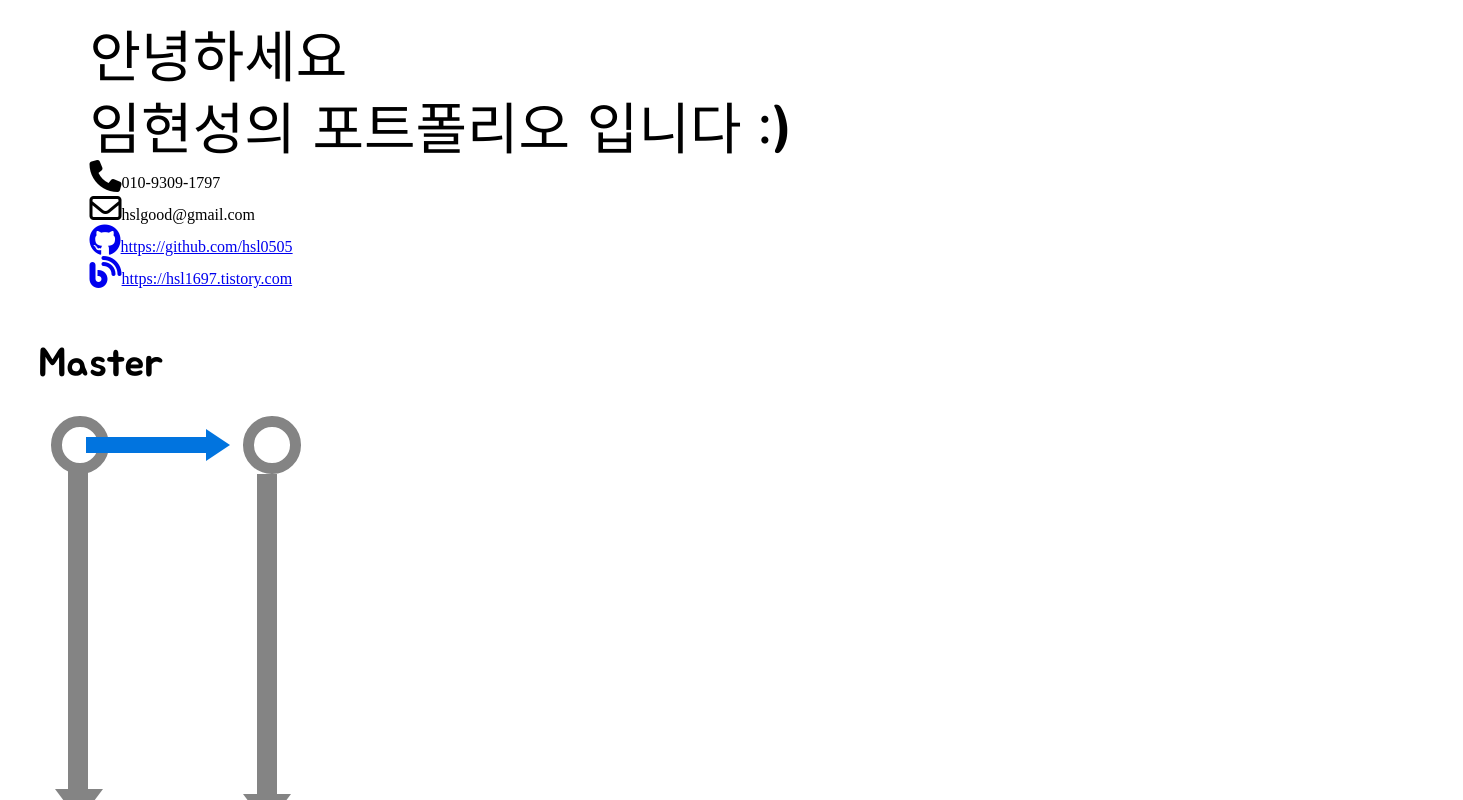
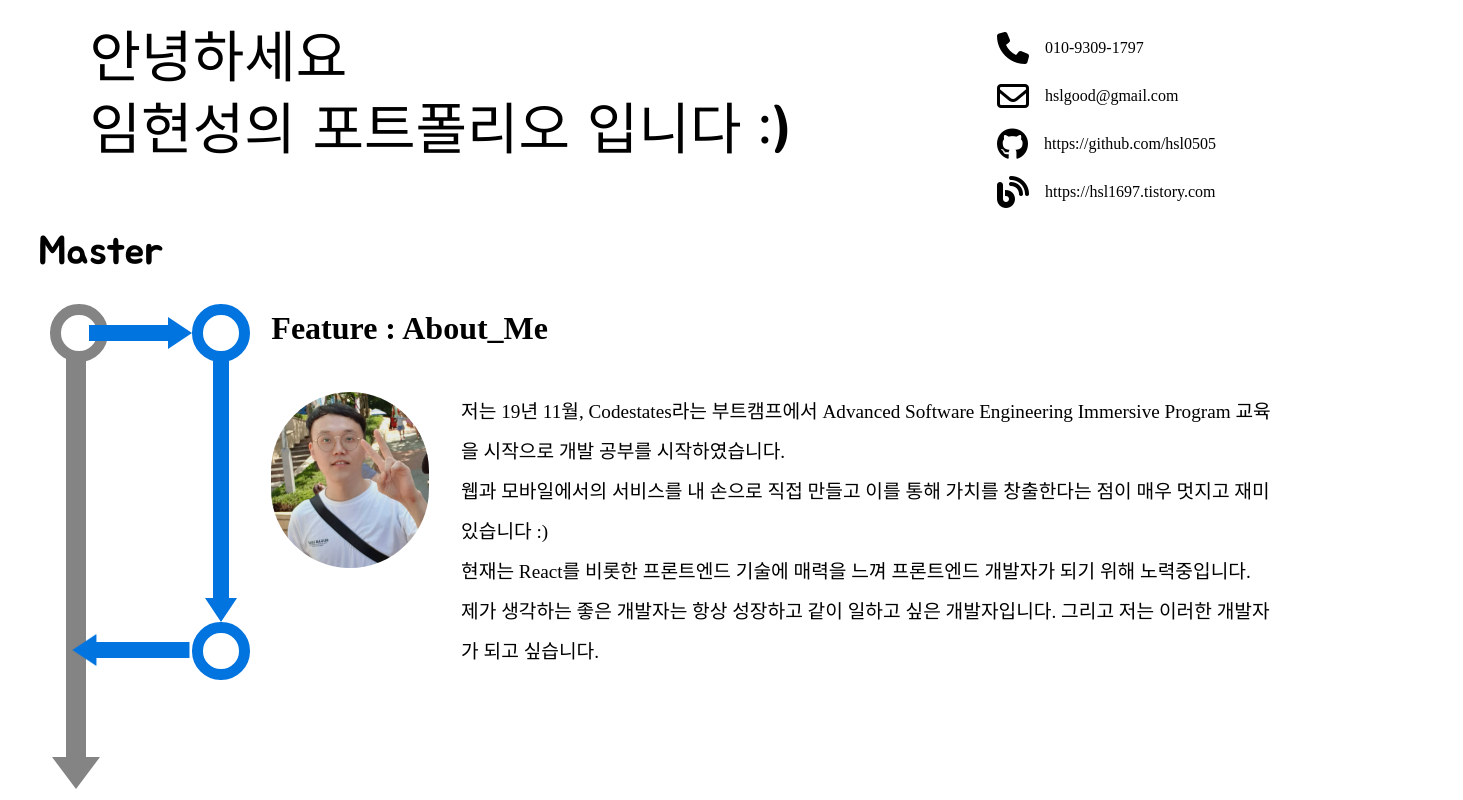
Before and after one commit to hsl0505/hsl0505.github.io, a React app: page / in a window 1280 px wide. Shown: the top 800 px of the page, 1463 px wide, since content can reach past the window. Built offline with nearby package versions, Linux system fonts and the light colour scheme.

Commit message:
Fix scss

```diff
--- a/src/scss/_aboutMe.scss
+++ b/src/scss/_aboutMe.scss
@@ -5,7 +5,7 @@
   .AboutMe_branch {
     padding-left: 0.5%;
     display: flex;
-    width: 15%;
+    width: 12%;
     margin-left: 3%;
     .master {
       width: 30%;
@@ -14,7 +14,7 @@
       }
       .Arrow {
         margin-top: -0.3rem;
-        margin-left: 18%;
+        margin-left: 16.5%;
       }
     }
 
@@ -23,7 +23,49 @@
     }
   }
   .AboutMe_content {
-    width: 82%;
-    padding-left: 1%;
+    width: 88%;
+    display: flex;
+    .Circle {
+      border: 0.7rem solid #0174df;
+    }
+    .Arrow {
+      margin-left: 0.8rem;
+      margin-top: -0.2rem;
+      .arrow_line {
+        margin-left: 0.5rem;
+        height: 15rem;
+        border-left: 0.5rem solid transparent;
+        border-right: 0.5rem solid transparent;
+        background-color: #0174df;
+      }
+      .arrow {
+        border-left: 1rem solid transparent;
+        border-right: 1rem solid transparent;
+        border-top: 1.5rem solid #0174df;
+      }
+    }
+
+    .content {
+      margin-left: 2%;
+      .content_title {
+        margin-top: 0.5rem;
+        font-size: 2rem;
+        font-weight: bold;
+      }
+      .content_box {
+        margin-top: 3rem;
+        display: flex;
+        .content_img {
+          height: 11rem;
+          width: 11rem;
+          border-radius: 5.5rem;
+        }
+        .content_text {
+          margin-left: 2rem;
+          font-size: 1.2rem;
+          line-height: 2.5rem;
+        }
+      }
+    }
   }
 }
--- a/src/scss/_arrow.scss
+++ b/src/scss/_arrow.scss
@@ -1,7 +1,7 @@
 .Arrow {
   .arrow_line {
     margin-left: 0.85rem;
-    height: 20rem;
+    height: 25rem;
     width: 0;
     border-left: 0.65rem solid transparent;
     border-right: 0.65rem solid transparent;
--- a/src/scss/_featureArrow.scss
+++ b/src/scss/_featureArrow.scss
@@ -1,14 +1,13 @@
 .FeatureArrow {
   display: flex;
   flex-direction: column;
-  justify-content: space-between;
   .right {
     display: flex;
     margin-top: 0.8rem;
-    margin-left: -0.9rem;
+    margin-left: 0rem;
     .right_line {
       height: 0;
-      width: 10.5rem;
+      width: 7.5rem;
       border-top: 0.5rem solid transparent;
       border-bottom: 0.5rem solid transparent;
       background-color: #0174df;
@@ -25,24 +24,26 @@
 
   .left {
     display: flex;
-    width: 120%;
     transform: rotate(180deg);
-    margin-bottom: 5rem;
-    margin-left: -2.9rem;
+    position: relative;
+    top: 17.8rem;
+    width: 115%;
+    margin-left: -1.1rem;
     .left_line {
       height: 0;
-      width: 87%;
+      width: 97%;
       border-top: 0.5rem solid transparent;
       border-bottom: 0.5rem solid transparent;
-      background-color: #848484;
+      background-color: #0174df;
       margin-top: 0.5rem;
     }
     .left_arrow {
       width: 0;
+      margin-right: 0.1rem;
       height: 0;
       border-top: 1rem solid transparent;
       border-bottom: 1rem solid transparent;
-      border-left: 1.5rem solid #848484;
+      border-left: 1.5rem solid #0174df;
     }
   }
 }
--- a/src/scss/style.scss
+++ b/src/scss/style.scss
@@ -21,8 +21,12 @@ body,
 }
 
 .Home {
+  display: flex;
+  justify-content: space-between;
+  width: 100%;
   margin-top: 2rem;
-  margin-left: 7%;
+  padding-left: 7%;
+  padding-right: 5%;
   .Home_text {
     .Home_t1,
     .Home_t2 {
@@ -37,6 +41,34 @@ body,
       margin-top: 1rem;
       opacity: 0;
       animation: fadeIn 1.5s 1.5s 1 forwards;
+    }
+  }
+
+  .contact {
+    display: flex;
+    flex-direction: column;
+    margin-top: -1rem;
+    font-size: 1rem;
+    .contact_list {
+      display: flex;
+      align-items: center;
+      margin-top: 1rem;
+      span {
+        margin-left: 1rem;
+      }
+      a {
+        color: black;
+        text-decoration: none;
+      }
+      a:hover {
+        transform: scale(1.1);
+      }
+    }
+    .contact_link {
+      cursor: pointer;
+    }
+    .contact_link:hover {
+      transform: scale(1.2);
     }
   }
 }
@@ -54,7 +86,7 @@ body,
 
 .master_text {
   margin-left: 3%;
-  margin-top: 3.5rem;
+  margin-top: 1.5rem;
   font-family: "Jua", sans-serif;
   font-size: 2.5rem;
 }
```
